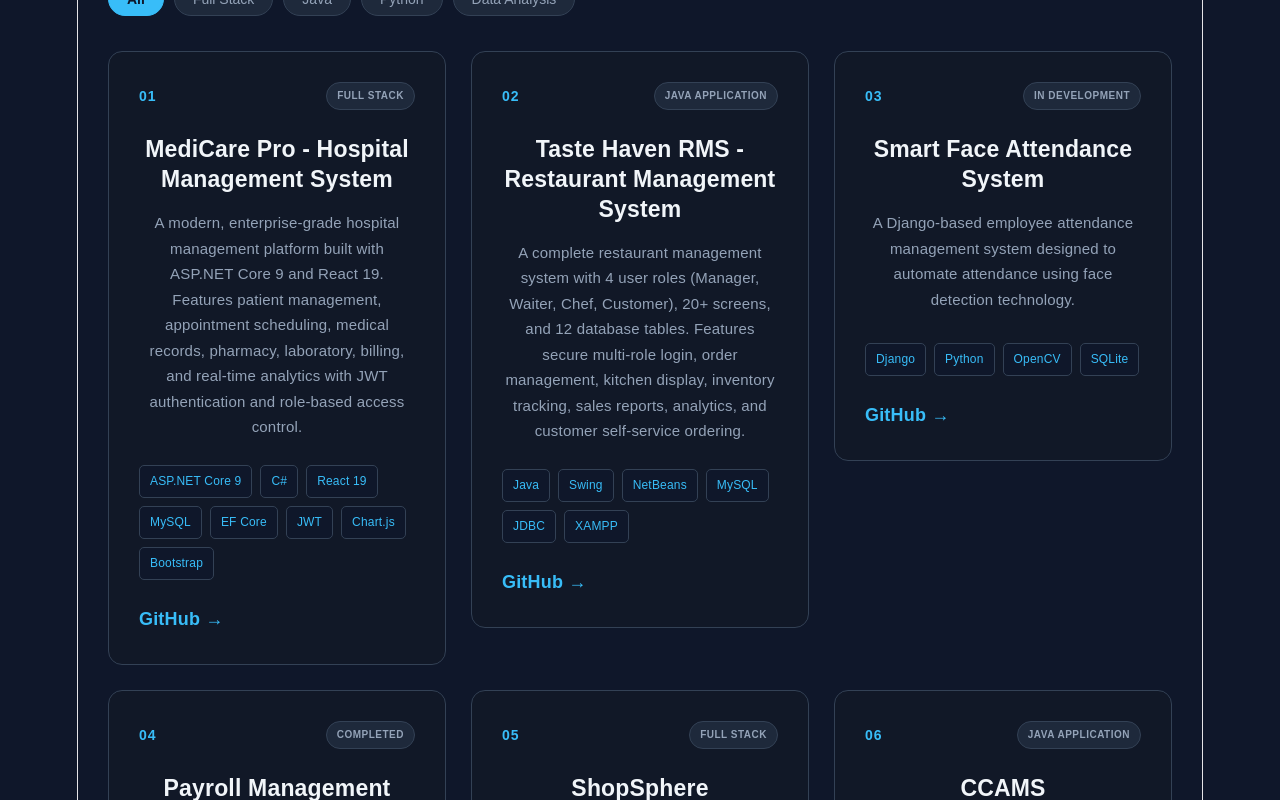
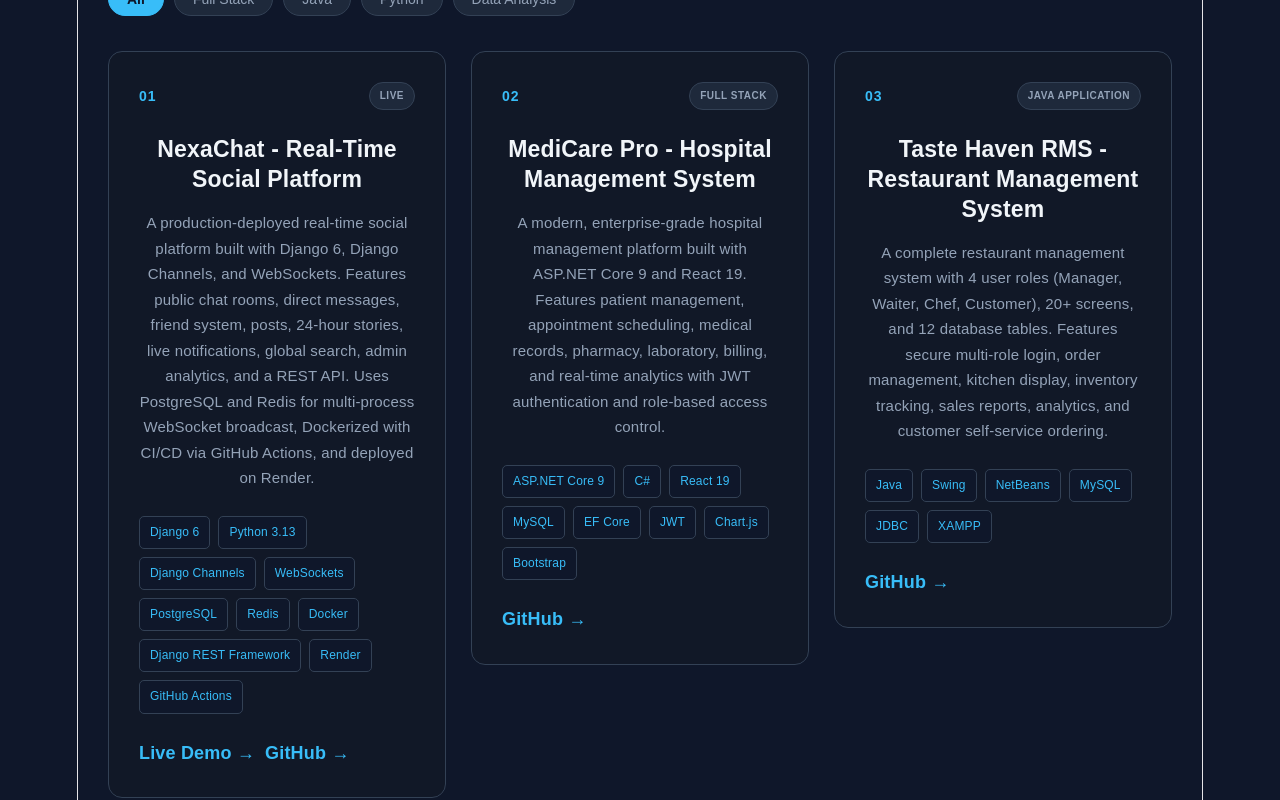
Before and after one commit to mxolisi78/my-portfolio, a React (Vite) app: page / in a window 1280 px wide. Shown: the part 3540-4340 px from the top of the page. Built offline with nearby package versions, Linux system fonts and the light colour scheme.

Commit message:
Add all 13 projects with NexaChat as featured project

```diff
--- a/src/data/projects.js
+++ b/src/data/projects.js
@@ -3,135 +3,166 @@
 const projects = [
   {
     id: 1,
+    title: "NexaChat - Real-Time Social Platform",
+    status: "Live",
+    category: "Full Stack",
+    description:
+      "A production-deployed real-time social platform built with Django 6, Django Channels, and WebSockets. Features public chat rooms, direct messages, friend system, posts, 24-hour stories, live notifications, global search, admin analytics, and a REST API. Uses PostgreSQL and Redis for multi-process WebSocket broadcast, Dockerized with CI/CD via GitHub Actions, and deployed on Render.",
+    technologies: [
+      "Django 6",
+      "Python 3.13",
+      "Django Channels",
+      "WebSockets",
+      "PostgreSQL",
+      "Redis",
+      "Docker",
+      "Django REST Framework",
+      "Render",
+      "GitHub Actions"
+    ],
+    github: "https://github.com/mxolisi78/NexaChat",
+    liveDemo: "https://nexachat-9cfg.onrender.com"
+  },
+  {
+    id: 2,
     title: "MediCare Pro - Hospital Management System",
     status: "Full Stack",
     category: "Full Stack",
-    description: "A modern, enterprise-grade hospital management platform built with ASP.NET Core 9 and React 19. Features patient management, appointment scheduling, medical records, pharmacy, laboratory, billing, and real-time analytics with JWT authentication and role-based access control.",
-    technologies: ["ASP.NET Core 9", "C#", "React 19", "MySQL", "EF Core", "JWT", "Chart.js", "Bootstrap"],
+    description:
+      "A modern, enterprise-grade hospital management platform built with ASP.NET Core 9 and React 19. Features patient management, appointment scheduling, medical records, pharmacy, laboratory, billing, and real-time analytics with JWT authentication and role-based access control.",
+    technologies: [
+      "ASP.NET Core 9",
+      "C#",
+      "React 19",
+      "MySQL",
+      "EF Core",
+      "JWT",
+      "Chart.js",
+      "Bootstrap"
+    ],
     github: "https://github.com/mxolisi78/medicare-pro",
-    liveDemo: null,
-    image: null
+    liveDemo: null
   },
   {
-    id: 2,
+    id: 3,
     title: "Taste Haven RMS - Restaurant Management System",
     status: "Java Application",
     category: "Java",
-    description: "A complete restaurant management system with 4 user roles (Manager, Waiter, Chef, Customer), 20+ screens, and 12 database tables. Features secure multi-role login, order management, kitchen display, inventory tracking, sales reports, analytics, and customer self-service ordering.",
+    description:
+      "A complete restaurant management system with 4 user roles (Manager, Waiter, Chef, Customer), 20+ screens, and 12 database tables. Features secure multi-role login, order management, kitchen display, inventory tracking, sales reports, analytics, and customer self-service ordering.",
     technologies: ["Java", "Swing", "NetBeans", "MySQL", "JDBC", "XAMPP"],
     github: "https://github.com/mxolisi78/TasteHavenRMS",
-    liveDemo: null,
-    image: null
+    liveDemo: null
   },
   {
-    id: 3,
+    id: 4,
     title: "Smart Face Attendance System",
     status: "In Development",
     category: "Python",
-    description: "A Django-based employee attendance management system designed to automate attendance using face detection technology.",
+    description:
+      "A Django-based employee attendance management system designed to automate attendance using face detection technology.",
     technologies: ["Django", "Python", "OpenCV", "SQLite"],
     github: "https://github.com/mxolisi78/smart-face-attendance-system",
-    liveDemo: null,
-    image: null
+    liveDemo: null
   },
   {
-    id: 4,
+    id: 5,
     title: "Payroll Management System",
     status: "Completed",
     category: "Python",
-    description: "A web-based payroll management platform for managing employees, departments, attendance, leave, and payroll processes.",
+    description:
+      "A web-based payroll management platform for managing employees, departments, attendance, leave, and payroll processes.",
     technologies: ["Django", "Python", "SQLite", "HTML", "CSS"],
     github: "https://github.com/mxolisi78/payroll-system",
-    liveDemo: null,
-    image: null
+    liveDemo: null
   },
   {
-    id: 5,
+    id: 6,
     title: "ShopSphere",
     status: "Full Stack",
     category: "Full Stack",
-    description: "A full-stack e-commerce application featuring a REST API, authentication, product management, and a modern React frontend.",
+    description:
+      "A full-stack e-commerce application featuring a REST API, authentication, product management, and a modern React frontend.",
     technologies: ["ASP.NET Core", "C#", "React", "SQL Server", "JWT"],
     github: "https://github.com/mxolisi78/ShopSphere",
-    liveDemo: null,
-    image: null
+    liveDemo: null
   },
   {
-    id: 6,
+    id: 7,
     title: "CCAMS",
     status: "Java Application",
     category: "Java",
-    description: "A Java-based campus management application developed with NetBeans and MySQL database integration.",
+    description:
+      "A Java-based campus management application developed with NetBeans and MySQL database integration.",
     technologies: ["Java", "NetBeans", "MySQL", "JDBC"],
     github: "https://github.com/mxolisi78/CCAMS",
-    liveDemo: null,
-    image: null
+    liveDemo: null
   },
   {
-    id: 7,
+    id: 8,
     title: "Banking Management System",
     status: "Completed",
     category: "Java",
-    description: "A Java desktop banking application designed to manage customer accounts, transactions, and banking operations using MySQL.",
+    description:
+      "A Java desktop banking application designed to manage customer accounts, transactions, and banking operations using MySQL.",
     technologies: ["Java", "MySQL", "JDBC", "NetBeans"],
     github: "https://github.com/mxolisi78/banking-management-system",
-    liveDemo: null,
-    image: null
+    liveDemo: null
   },
   {
-    id: 8,
+    id: 9,
     title: "South Africa Employment Analysis",
     status: "Data Analysis",
     category: "Data Analysis",
-    description: "A Python data analysis project investigating the relationship between tertiary education enrolment and unemployment in South Africa.",
+    description:
+      "A Python data analysis project investigating the relationship between tertiary education enrolment and unemployment in South Africa.",
     technologies: ["Python", "Pandas", "NumPy", "Matplotlib", "Excel"],
     github: "https://github.com/mxolisi78/south-africa-employment-analysis",
-    liveDemo: null,
-    image: null
+    liveDemo: null
   },
   {
-    id: 9,
+    id: 10,
     title: "Task Management System",
     status: "Web Application",
     category: "Full Stack",
-    description: "Task management application with CRUD operations, user authentication, and task tracking capabilities.",
+    description:
+      "Task management application with CRUD operations, user authentication, and task tracking capabilities.",
     technologies: ["JavaScript", "React", "Node.js", "MongoDB", "Express"],
     github: "https://github.com/mxolisi78/TaskManagementSystem",
-    liveDemo: null,
-    image: null
+    liveDemo: null
   },
   {
-    id: 10,
+    id: 11,
     title: "Student Management System",
     status: "Web Application",
     category: "Java",
-    description: "Student information system for managing student records, grades, and academic progress.",
+    description:
+      "Student information system for managing student records, grades, and academic progress.",
     technologies: ["Java", "MySQL", "JDBC", "NetBeans"],
     github: "https://github.com/mxolisi78/StudentManagementSystem",
-    liveDemo: null,
-    image: null
+    liveDemo: null
   },
   {
-    id: 11,
+    id: 12,
     title: "Tracker Services",
     status: "Web Application",
     category: "Full Stack",
-    description: "Service tracking and management system for monitoring project progress and resource allocation.",
+    description:
+      "Service tracking and management system for monitoring project progress and resource allocation.",
     technologies: ["JavaScript", "React", "Node.js", "PostgreSQL"],
     github: "https://github.com/mxolisi78/tracker-services",
-    liveDemo: null,
-    image: null
+    liveDemo: null
   },
   {
-    id: 12,
+    id: 13,
     title: "Gert Sibande Municipality System",
     status: "Web Application",
     category: "Full Stack",
-    description: "Municipal service management system for local government operations and citizen services.",
+    description:
+      "Municipal service management system for local government operations and citizen services.",
     technologies: ["JavaScript", "React", "Node.js", "PostgreSQL"],
     github: "https://github.com/mxolisi78/Gert-Sibande-Municipality",
-    liveDemo: null,
-    image: null
+    liveDemo: null
   }
 ];
 
```
